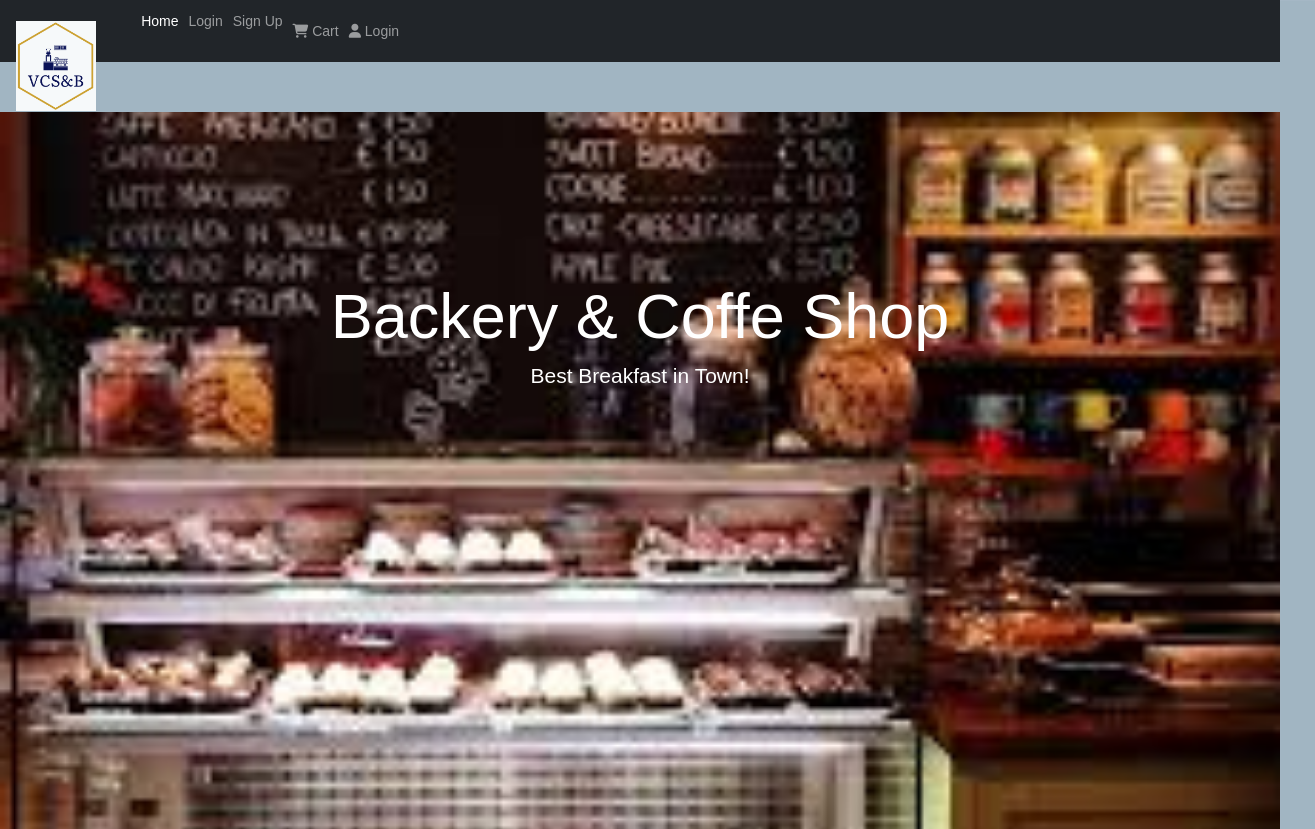
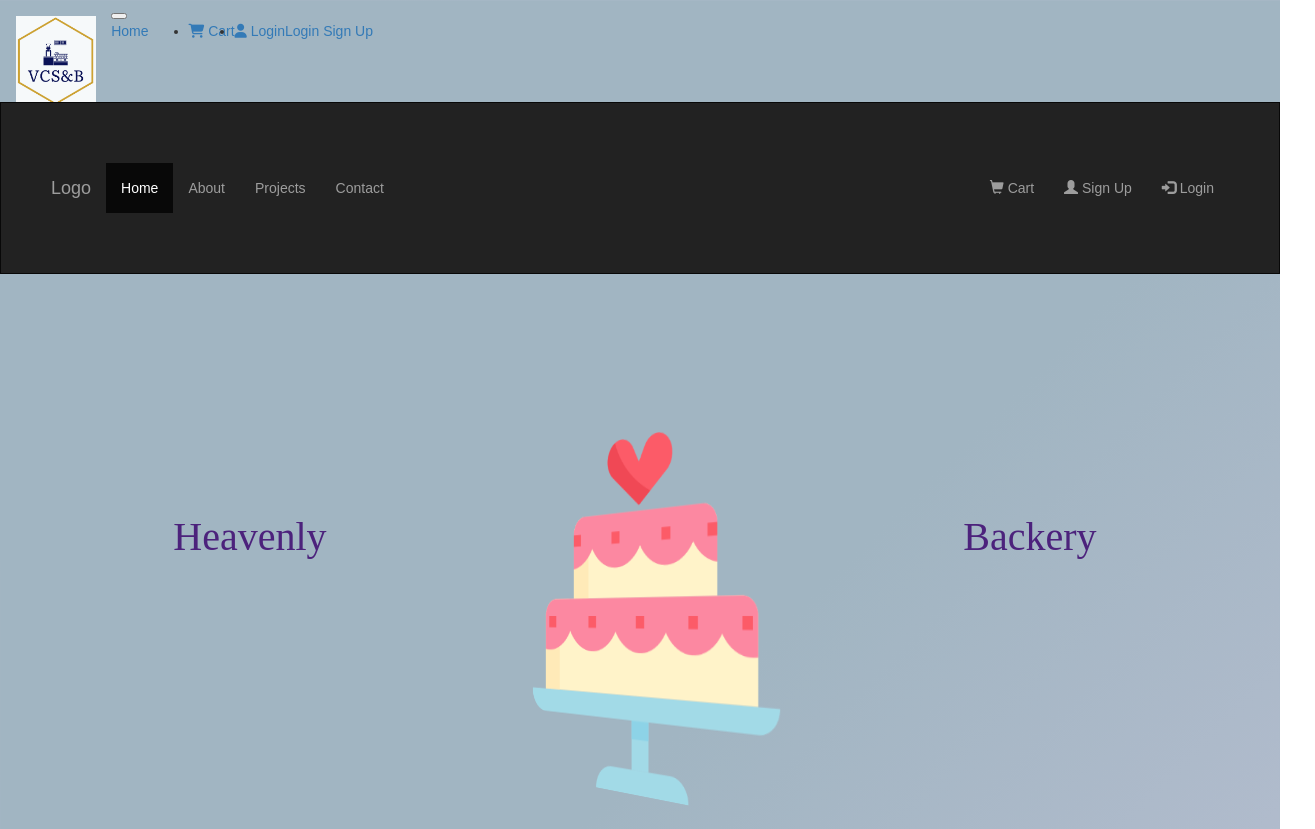
Before and after one commit to Catalin2818/FH_Webshop_Sacadat_Zelenak_Frontend, a plain HTML site: page ProductWithCart/newIndex.html in a window 1280 px wide. Shown: the top 829 px of the page, 1315 px wide, since content can reach past the window. Drawn offline with nearby package versions, Linux system fonts and the light colour scheme; no server answers.

Commit message:
adapt multiple files

```diff
--- a/NAVIGATION/navBarLogedOut.html
+++ b/NAVIGATION/navBarLogedOut.html
@@ -10,13 +10,13 @@
         <div class="navbar-nav">
             <a href="../STANDARD/index.html" class="nav-item nav-link active">Home</a>
         </div>
-        <div class="navbar-nav ml-auto">
+        <div class="navbar-nav mr-auto">
             <a href="../STANDARD/logIn.html" class="nav-item nav-link">Login</a>
             <a href="../STANDARD/Registrieren.html" class="nav-item nav-link"> Sign Up</a>
-            <div class="navbar-nav ml-auto justify-content-right">
-            <ul class="navbar-nav justify-content-right">
-                <li class="nav-item me-3 me-lg-0 "><a class="nav-link" href="#"><span class="fas fa-shopping-cart"></span> Cart</a></li>
-                <li class="nav-item me-3 me-lg-0"><a class="nav-link" href="#"><span class="fas fa-user"></span> Login</a></li>
+            <div class="navbar-nav mr-auto">
+            <ul class="navbar-nav mr-auto mb-2 mb-lg-0">
+                <li class="nav-item"><a class="nav-link" href="#"><span class="fas fa-shopping-cart"></span> Cart</a></li>
+                <li class="nav-item "><a class="nav-link" href="#"><span class="fas fa-user"></span> Login</a></li>
             </ul>
         </div>
         </div>
--- a/ProductWithCart/newIndex.html
+++ b/ProductWithCart/newIndex.html
@@ -5,7 +5,7 @@
     <meta http-equiv="X-UA-Compatible" content="IE=edge" />
     <meta name="viewport" content="width=device-width, initial-scale=1.0">
 
-    <link rel="stylesheet" href="https://cdn.jsdelivr.net/npm/bootstrap@5.0.1/dist/css/bootstrap.min.css">
+    <!--<link rel="stylesheet" href="https://cdn.jsdelivr.net/npm/bootstrap@5.0.1/dist/css/bootstrap.min.css">-->
     <link rel="stylesheet" href="https://stackpath.bootstrapcdn.com/bootstrap/3.4.1/css/bootstrap.min.css">
 
     <script src="https://kit.fontawesome.com/a81368914c.js"></script>
@@ -56,12 +56,48 @@
     <!--TODO in cartTable.js splitting code into other files for cleaner code overview + TODO toggle doesnt work with bootstrap version-->
     <!--Implement filters to search after a category or simply filter names in Admin dashboard-->
 
-    <!--New /Jumbotron-->
-    <div class="jumbotron">
+    <nav class="navbar navbar-inverse">
+      <div class="container-fluid">
+        <div class="navbar-header">
+          <button type="button" class="navbar-toggle" data-toggle="collapse" data-target="#myNavbar">
+            <span class="icon-bar"></span>
+            <span class="icon-bar"></span>
+            <span class="icon-bar"></span>
+          </button>
+          <a class="navbar-brand" href="#">Logo</a>
+        </div>
+        <div class="collapse navbar-collapse" id="myNavbar">
+          <ul class="nav navbar-nav">
+            <li class="active"><a href="#">Home</a></li>
+            <li><a href="#">About</a></li>
+            <li><a href="#">Projects</a></li>
+            <li><a href="#">Contact</a></li>
+          </ul>
+          <ul class="nav navbar-nav navbar-right">
+              <li><a href="#"><span class="glyphicon glyphicon-shopping-cart"></span> Cart</a></li>
+              <li><a href="#"><span class="glyphicon glyphicon-user"></span> Sign Up</a></li>
+              <li><a href="#"><span class="glyphicon glyphicon-log-in"></span> Login</a></li>
+          </ul>
+        </div>
+      </div>
+    </nav>
 
-        <h1>Backery & Coffe Shop</h1>
-        <p>Best Breakfast in Town!</p>
-
+    <div class="container text-center">
+      <div class="row">
+        <div class="col-sm-4">
+          <div class="">
+              <p style="color:rgb(76, 34, 124); margin-top: 20%; font-size: 40px; font-family:Snell Roundhand;">Heavenly</p>
+             </div>
+        </div>
+        <div class="col-sm-4 logo">
+          <img id="imgLogo" src="../ProductWithCart/plugIn-css-js/wedding-cake.png" class="img-responsive" style="width:100%;" alt="Image">
+        </div>
+        <div class="col-sm-4">
+          <div class="">
+           <p style="color:rgb(76, 34, 124); margin-top: 20%; font-size: 40px; font-family:Snell Roundhand;">Backery</p>
+          </div>
+        </div>
+      </div>
     </div>
 
     <div id="about" class="container-fluid text-center slideanim">
@@ -208,13 +244,13 @@
 
   <div class="carousel-inner" role="listbox">
     <div class="item active">
-    <h4>"This company is the best. I am so happy with the result!"<br><span style="font-style:normal;">Michael Roe, Vice President, Comment Box</span></h4>
+    <img src="../ProductWithCart/plugIn-css-js/cake.png" alt="">
     </div>
     <div class="item">
-      <h4>"One word... WOW!!"<br><span style="font-style:normal;">John Doe, Salesman, Rep Inc</span></h4>
+      <img src="../ProductWithCart/plugIn-css-js/cake.png" alt="">
     </div>
     <div class="item">
-      <h4>"Could I... BE any more happy with this company?"<br><span style="font-style:normal;">Chandler Bing, Actor, FriendsAlot</span></h4>
+      <img src="../ProductWithCart/plugIn-css-js/cake.png" alt="">
     </div>
   </div>
 
@@ -230,22 +266,21 @@
 
             <!--TODO Impressum and Help page edit-->
 
-        <footer id="fo" class="text-center text-white" style="background-color: #1b3063;">
-            <div class="container p-4 pb-0">
-
-                <p class="d-flex justify-content-center align-items-center">
+            <footer style="height:100px;" class="container-fluid text-center" style="background-color: #0836ac;">
+              <div class="container">
+                  <p class="justify-content-center align-items-center">
                       <a class="text-white" href="help.html">Hilfe</a>
                   </p>
-                <p class="d-flex justify-content-center align-items-center">
+                  <p class="justify-content-center align-items-center">
                       <a class="text-white" href="impressum.html">Impressum</a>
                   </p>
               </div>
               <a href="newIndex.html" title="To Top">
                   <span class="glyphicon glyphicon-chevron-up"></span>
                 </a>
-            <div class="text-center p-3" style="background-color: rgba(0, 0, 0, 0.2);">
-                © 2021 Copyright:
-                <a class="text-white" href="">Viki's CoffeShop & Bakery</a>
+              <div class="text-center p-3" style="color:aliceblue;">
+                  © 2022 Copyright:
+                  <a href="#">Viki's CoffeShop & Bakery</a>
               </div>
           </footer>
 
--- a/ProductWithCart/plugIn-css-js/cartTable.js
+++ b/ProductWithCart/plugIn-css-js/cartTable.js
@@ -88,8 +88,6 @@ function getAllProducts(){
 
       })
   }
-
-//TODO CODE in eigene files splitten !!!!!!!!!!!!!!!!!!!!!!!!!!!!!!!!!!!
 
 function addProductInTable(productData){
     var productTable = document.getElementById("productCartView");
--- a/USER/userHandling.js
+++ b/USER/userHandling.js
@@ -141,7 +141,7 @@ function editUser(){
             });
 
             addUserInTable(jsonObj.user);
-            //TODO close modal
+
         },
         failure: function(errMsg){alert(errMsg);}
     });
```
Also changed, not shown: NAVIGATION/navBarLogedInAdmin.html (+1 -1 lines), PRODUCTS/product.html (+2 -2 lines), ProductWithCart/ProductPage.html (+1 -2 lines), USER/userHandling.html (+0 -2 lines). Lines whose indentation alone changed are shown as unchanged.
